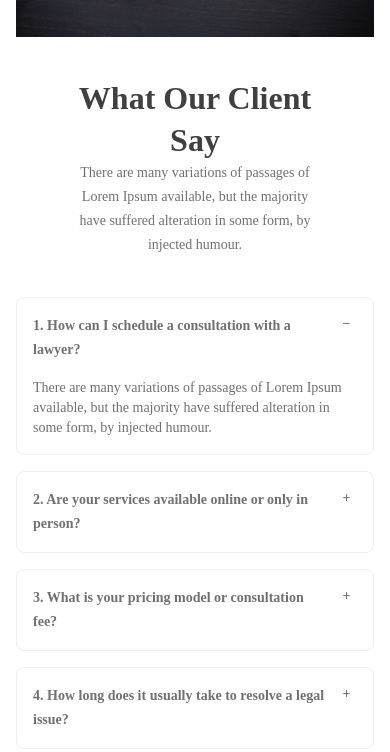
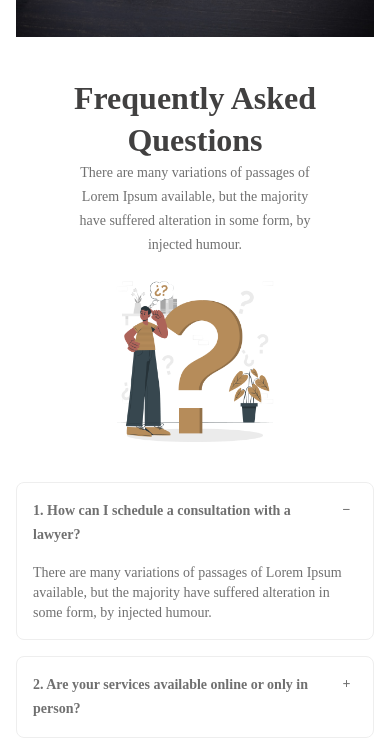
Before and after one commit to mahfuzurrahman4044/legal-solutions, a plain HTML site: page index.html in a window 390 px wide. Shown: the part 3074-3826 px from the top of the page. Drawn offline with nearby package versions, Linux system fonts and the light colour scheme.

Commit message:
few update

```diff
--- a/index.html
+++ b/index.html
@@ -270,14 +270,15 @@
         <!-- --------------- accordion section --------------- -->
         <div>
             <div class="text-center lg:w-full md:w-96 sm:w-72 w-64 mx-auto lg:mb-16 md:mb-12 mb-6">
-                <h2 class="section-title">What Our Client Say</h2>
+                <h2 class="section-title">Frequently Asked Questions</h2>
                 <p>
                     There are many variations of passages of Lorem Ipsum available, but the majority have suffered
                     alteration in some form, by injected humour.
                 </p>
             </div>
 
-            <div class="flex lg:flex-row md:flex-row flex-col lg:gap-10 md:gap-8 gap-6 items-center justify-center">
+            <div
+                class="flex lg:flex-row md:flex-row flex-col-reverse lg:gap-10 md:gap-8 gap-6 items-center justify-center">
                 <div>
                     <div class="collapse collapse-plus bg-base-100 border border-base-300 my-4 text-left">
                         <input type="radio" name="my-accordion-3" checked="checked" />
@@ -416,13 +417,11 @@
             <h2 class="lg:mb-4 md:mb-3 mb-2 lg:text-2xl md:text-xl text-lg">Contact Now</h2>
             <p>
                 <a href="#">555 4th 5t NW, Washington<br>
-                    DC 20530, United States</a>
-                <hr>
+                    DC 20530, United States</a><br>
                 <a href="#">+88 01750 000 000<br>
-                    +88 01750 000 000</a>
-                <hr>
+                    +88 01750 000 000</a> <br>
                 <a href="#">info@gmail.com<br>
-                    info@gmail.com</a><br>
+                    info@gmail.com</a>
             </p>
         </div>
         <div>
```
